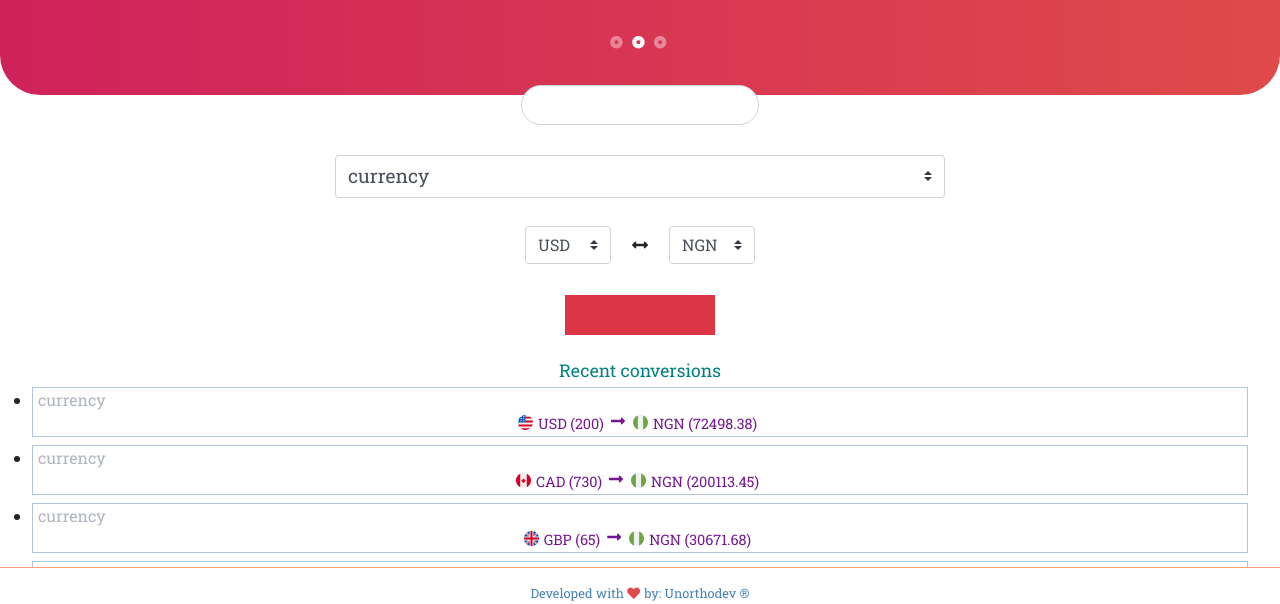
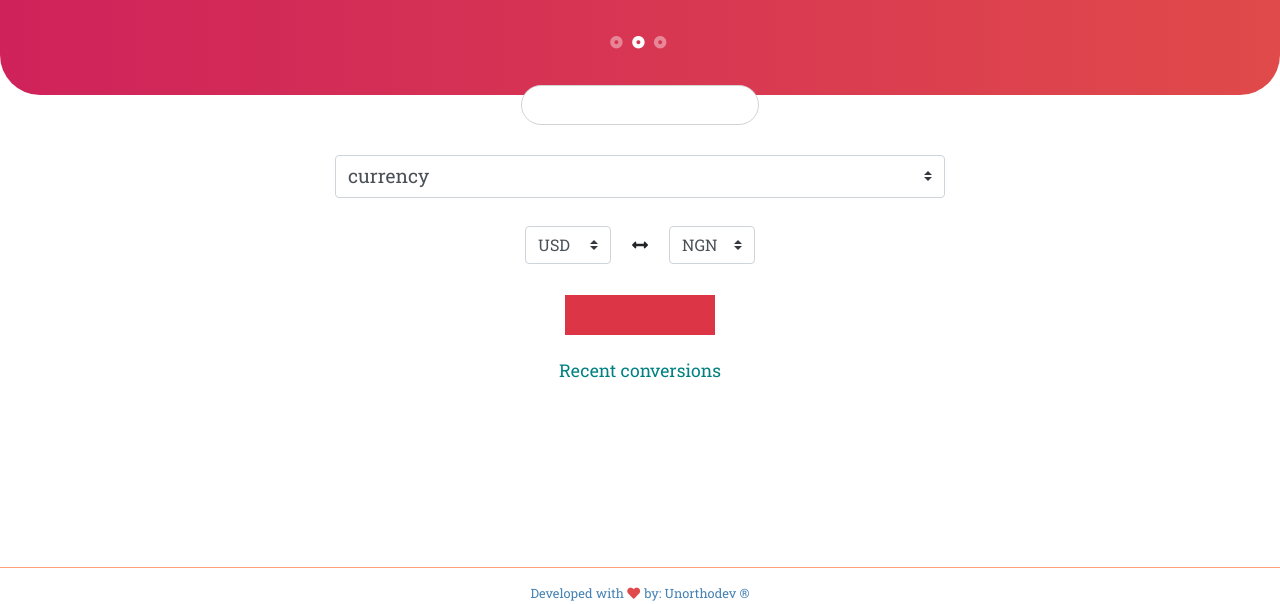
Before and after one commit to Mayowa-Ojo/xchange-ui, a website with bundled scripts: page src/index.html in a window 1280 px wide. Shown: the part 145-749 px from the top of the page. Built offline with nearby package versions, Linux system fonts and the light colour scheme; no server answers.

Commit message:
refactor(markup): update ui)

```diff
--- a/src/index.html
+++ b/src/index.html
@@ -104,7 +104,7 @@
 
             <ul class="feed-container">
 
-                <li class="feed">
+                <!-- <li class="feed">
                     <p class="feed-title">currency</p>
                     <div class="feed-content">
                         <img class="country-flag" src="./assets/svg/usa.svg" alt="USA flag">
@@ -113,37 +113,7 @@
                         <img class="country-flag" src="./assets/svg/nigeria.svg" alt="USA flag">
                         <p>NGN (72498.38)</p>
                     </div>
-                </li>
-                <li class="feed">
-                    <p class="feed-title">currency</p>
-                    <div class="feed-content">
-                        <img class="country-flag" src="./assets/svg/canada.svg" alt="USA flag">
-                        <p>CAD (730)</p>
-                        <i class="fas fa-long-arrow-alt-right"></i>
-                        <img class="country-flag" src="./assets/svg/nigeria.svg" alt="USA flag">
-                        <p>NGN (200113.45)</p>
-                    </div>
-                </li>
-                <li class="feed">
-                    <p class="feed-title">currency</p>
-                    <div class="feed-content">
-                        <img class="country-flag" src="./assets/svg/uk.svg" alt="USA flag">
-                        <p>GBP (65)</p>
-                        <i class="fas fa-long-arrow-alt-right"></i>
-                        <img class="country-flag" src="./assets/svg/nigeria.svg" alt="USA flag">
-                        <p>NGN (30671.68)</p>
-                    </div>
-                </li>
-                <li class="feed">
-                    <p class="feed-title">currency</p>
-                    <div class="feed-content">
-                        <img class="country-flag" src="./assets/svg/usa.svg" alt="USA flag">
-                        <p>USD (2000)</p>
-                        <i class="fas fa-long-arrow-alt-right"></i>
-                        <img class="country-flag" src="./assets/svg/china.svg" alt="Chinese flag">
-                        <p>CNY (13873.43)</p>
-                    </div>
-                </li>
+                </li> -->
 
             </ul>
         </section>
```
